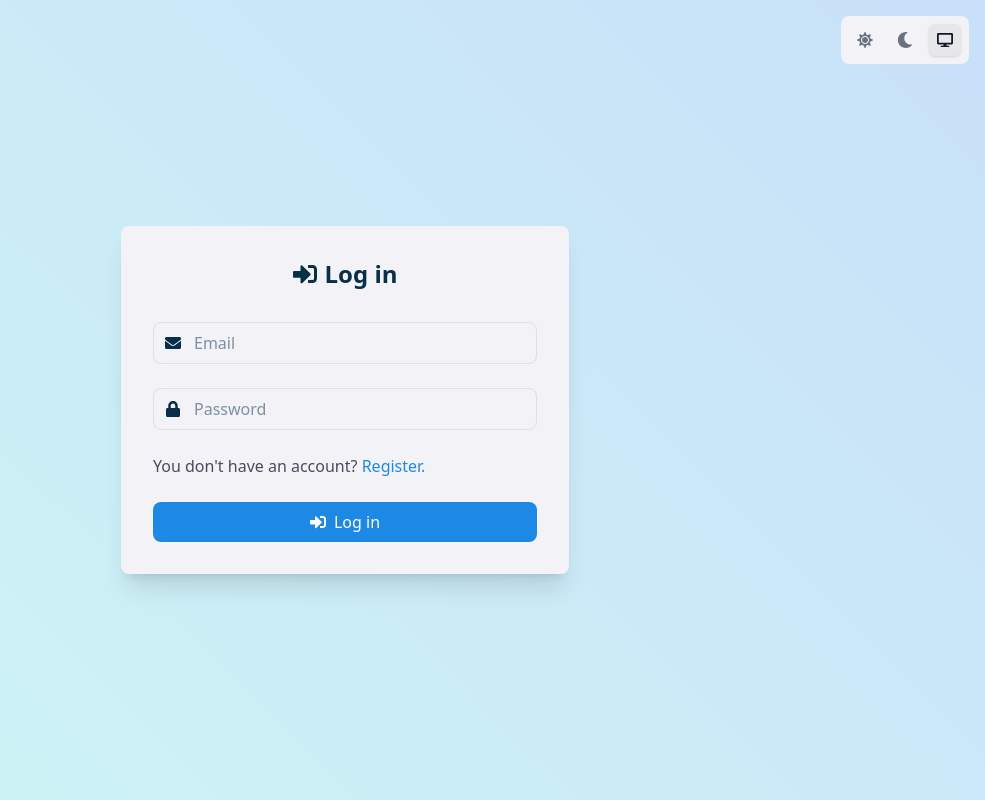
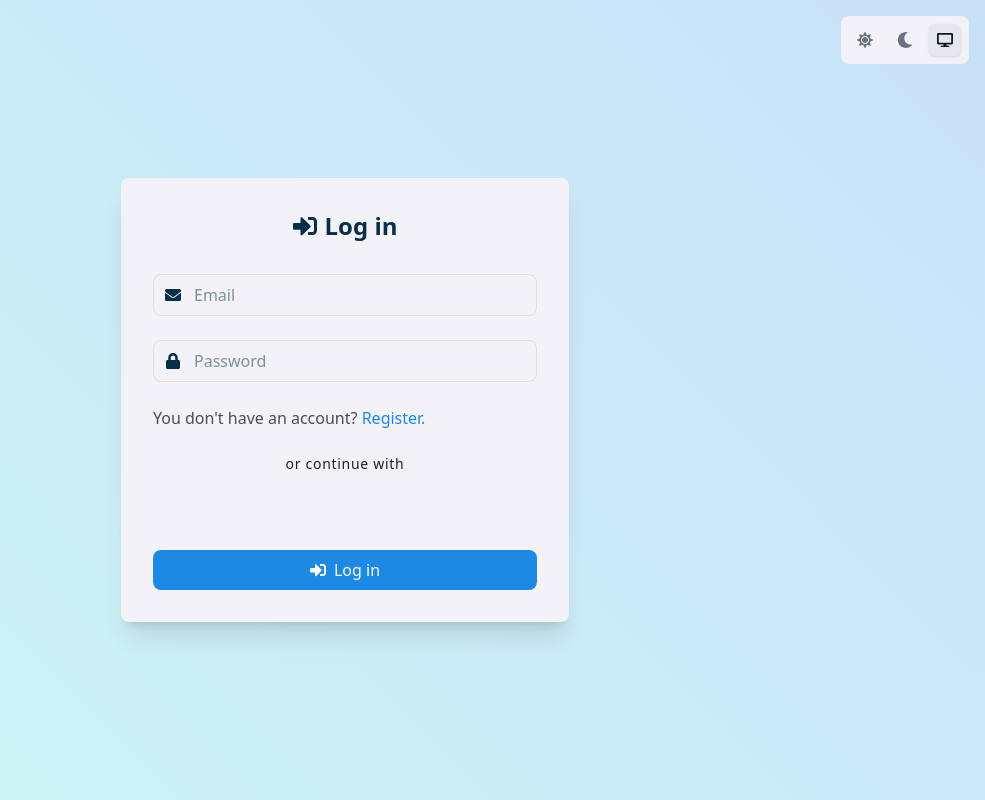
Before and after one commit to KhoaNguyen-HCMUS/note-app-frontend, a React (Vite) app: page /login in a window 1280 px wide. Shown: the whole page, without its empty margins (295-1280 px from the left). Built offline with nearby package versions, Linux system fonts and the light colour scheme; no server answers.

Commit message:
feat: ✨ add login by google account

```diff
--- a/package.json
+++ b/package.json
@@ -10,6 +10,7 @@
     "preview": "vite preview"
   },
   "dependencies": {
+    "@react-oauth/google": "^0.12.2",
     "@tailwindcss/vite": "^4.1.6",
     "axios": "^1.9.0",
     "prop-types": "^15.8.1",
--- a/src/App.jsx
+++ b/src/App.jsx
@@ -6,11 +6,13 @@ import { AuthProvider } from './context/authContext';
 import { ThemeProvider } from './context/themeContext';
 import Layout from './components/layout/layout';
 import PrivateRoute from './components/privateRoute';
+import { GoogleOAuthProvider } from '@react-oauth/google';
 
 import { toast, ToastContainer } from 'react-toastify';
 import 'react-toastify/dist/ReactToastify.css';
 function App() {
   return (
+    <GoogleOAuthProvider clientId={import.meta.env.VITE_APP_GG_CLIENT_ID}>
       <ThemeProvider>
         <AuthProvider>
           <BrowserRouter>
@@ -46,6 +48,7 @@ function App() {
           </BrowserRouter>
         </AuthProvider>
       </ThemeProvider>
+    </GoogleOAuthProvider>
   );
 }
 
--- a/src/pages/loginPage.jsx
+++ b/src/pages/loginPage.jsx
@@ -4,6 +4,7 @@ import { FaEnvelope, FaLock, FaSignInAlt, FaSpinner } from 'react-icons/fa';
 import axiosClient from '../api/axiosClient';
 import { toast } from 'react-toastify';
 import ThemeToggle from '../components/common/themeToggle.jsx';
+import { GoogleLogin } from '@react-oauth/google';
 
 export default function LoginPage() {
   const navigate = useNavigate();
@@ -29,6 +30,26 @@ export default function LoginPage() {
     } finally {
       setLoading(false);
     }
+  };
+
+  const handleGoogleSuccess = async (credentialResponse) => {
+    try {
+      const res = await axiosClient.post('/auth/google', {
+        credential: credentialResponse.credential,
+      });
+
+      localStorage.setItem('token', res.data.token);
+      localStorage.setItem('username', res.data.user.username);
+      console.log('Google login response:', res);
+      navigate('/notes');
+    } catch (error) {
+      toast.error('Google login failed');
+      console.error('Google login error:', error);
+    }
+  };
+
+  const handleGoogleError = () => {
+    toast.error('Google login failed');
   };
 
   return (
@@ -91,6 +112,41 @@ export default function LoginPage() {
                 </button>
               </p>
             </div>
+
+            <div className='flex flex-col items-center justify-center w-full'>
+              <span className='text-text-header text-sm tracking-wider mb-3'>or continue with</span>
+
+              <div className='flex justify-center w-full'>
+                <div className='w-full max-w-xs transform transition-transform hover:scale-105'>
+                  <GoogleLogin
+                    onSuccess={handleGoogleSuccess}
+                    onError={handleGoogleError}
+                    useOneTap
+                    shape='pill'
+                    theme={localStorage.getItem('theme') === 'dark' ? 'filled_black' : 'filled_white'}
+                    size='large'
+                    locale='en'
+                    text='continue_with'
+                    containerProps={{
+                      className: `
+                w-full
+                rounded-full
+                overflow-hidden
+                shadow-md hover:shadow-lg
+                transition-shadow duration-300
+                border-none outline-none focus:ring-0 focus:outline-none
+              `,
+                      style: {
+                        border: 'none',
+                        outline: 'none',
+                        boxShadow: 'none',
+                      },
+                    }}
+                  />
+                </div>
+              </div>
+            </div>
+
             <button
               type='submit'
               disabled={loading}
```
Also changed, not shown: 1 other file (tests, documents, lock files or other folders). Lines whose indentation alone changed are shown as unchanged.
